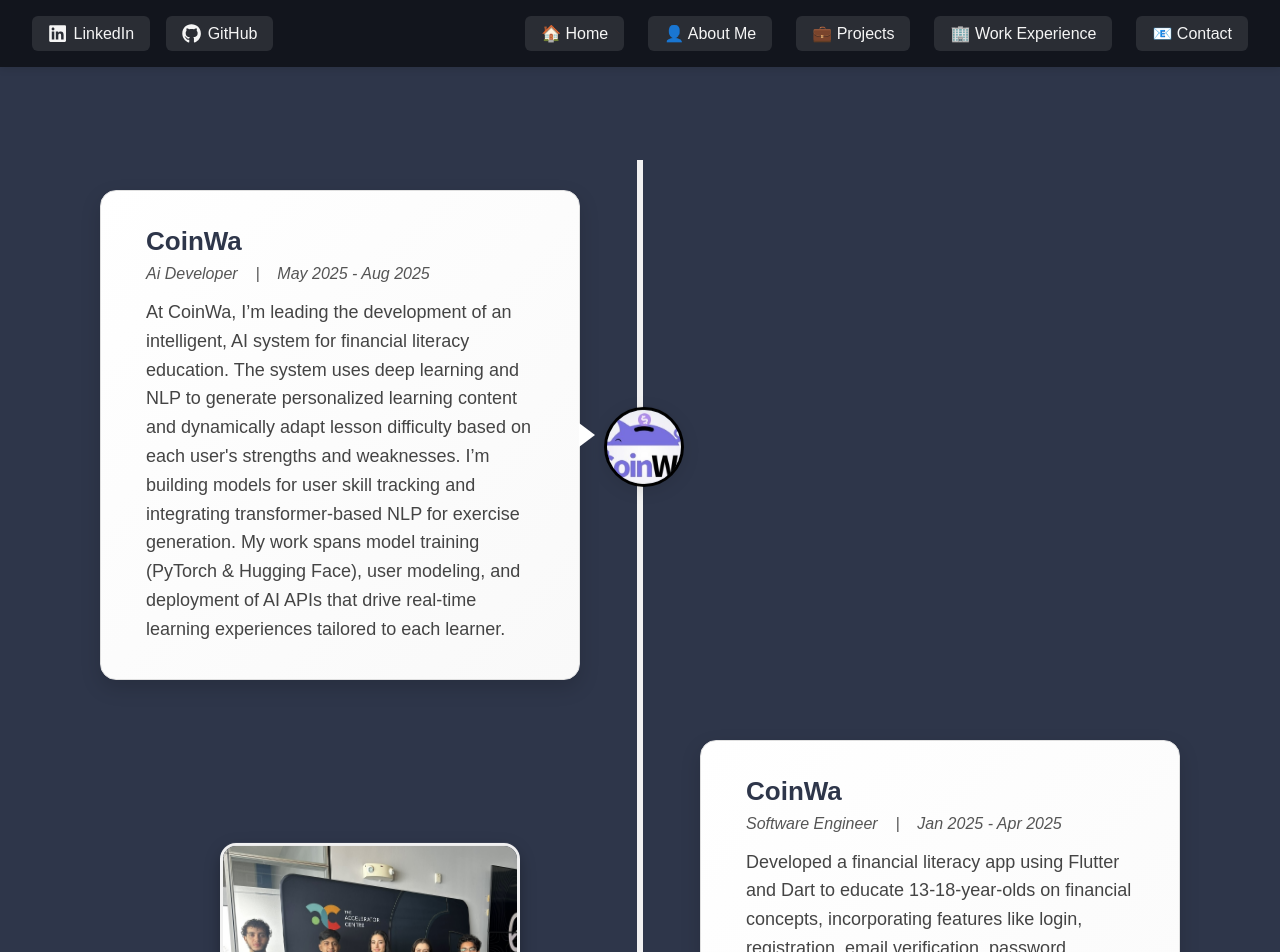
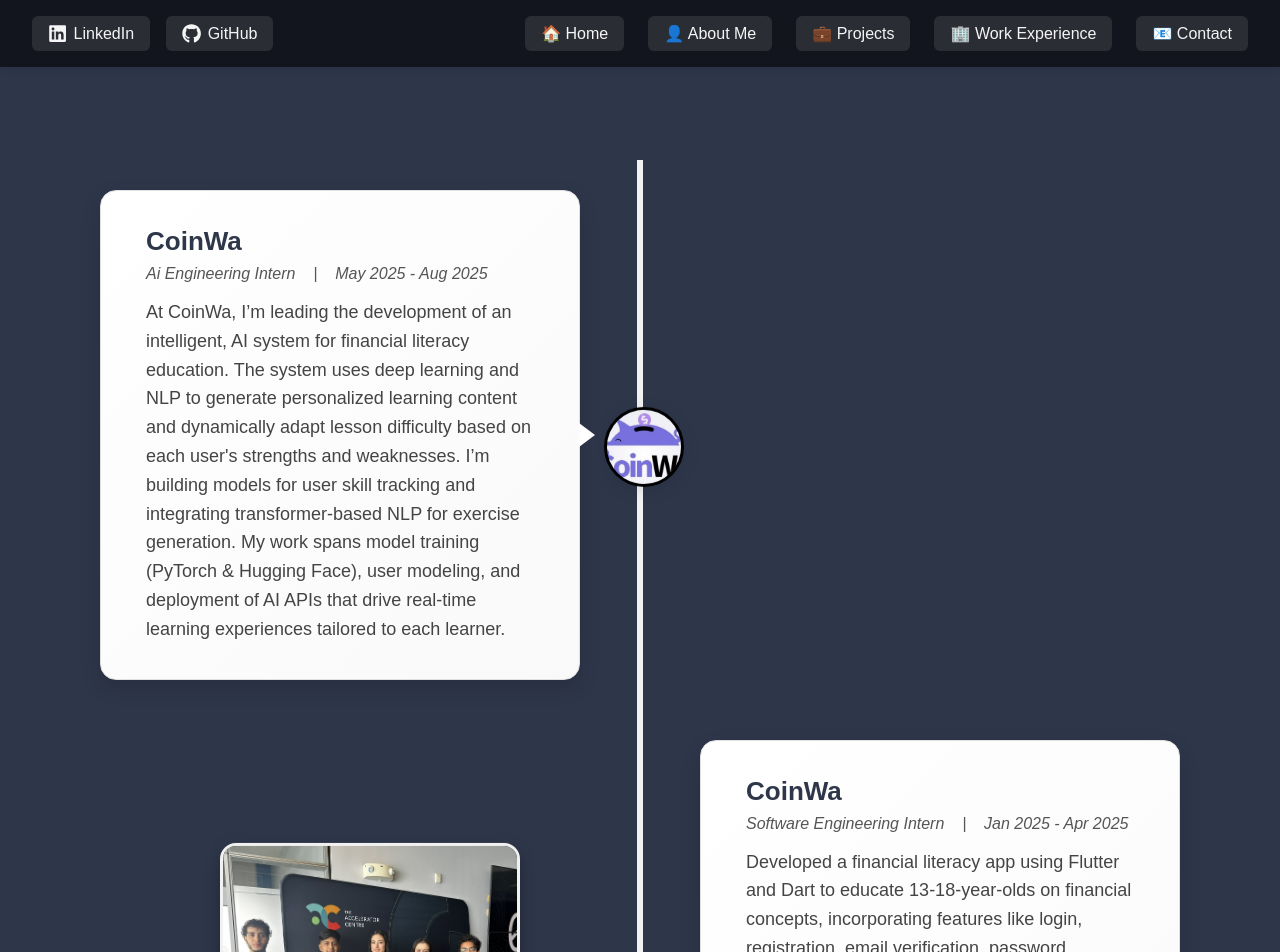
Before and after one commit to arian-gif/Portfolio, a React (Vite) app: page /work-experience in a window 1280 px wide. Shown: the top 952 px of the page. Built offline with nearby package versions, Linux system fonts and the light colour scheme.

Commit message:
changed titles

```diff
--- a/src/data/events.js
+++ b/src/data/events.js
@@ -1,14 +1,14 @@
 const events = [
     {
         title: 'CoinWa',
-        role: 'Ai Developer',
+        role: 'Ai Engineering Intern',
         date: "May 2025 - Aug 2025",
         description: "At CoinWa, I’m leading the development of an intelligent, AI system for financial literacy education. The system uses deep learning and NLP to generate personalized learning content and dynamically adapt lesson difficulty based on each user's strengths and weaknesses. I’m building models for user skill tracking and integrating transformer-based NLP for exercise generation. My work spans model training (PyTorch & Hugging Face), user modeling, and deployment of AI APIs that drive real-time learning experiences tailored to each learner.",
         image: '/assets/images/coinwa.jpg',
     },
     {
         title: 'CoinWa',
-        role: 'Software Engineer',
+        role: 'Software Engineering Intern',
         date: "Jan 2025 - Apr 2025",
         description: 'Developed a financial literacy app using Flutter and Dart to educate 13-18-year-olds on financial concepts, incorporating features like login, registration, email verification, password recovery, and structured learning modules. Designed responsive UI layouts with Flutter, ensuring compatibility across devices, and used Canva to create engaging visuals. Integrated a secure backend with Node.js and MongoDB to manage user authentication and data storage. Enhanced user engagement with interactive quizzes, mini-games, and lessons. Collaborated with a team using Git and GitHub for version control and optimized performance with Flutter DevTools, improving responsiveness and fixing bugs.',
         image: '/assets/images/coinwa.jpg',
```
